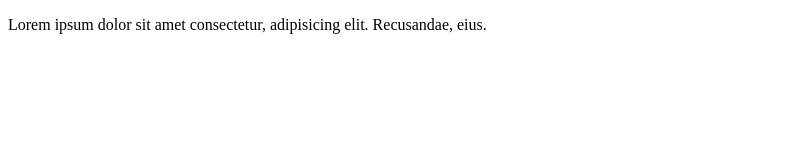
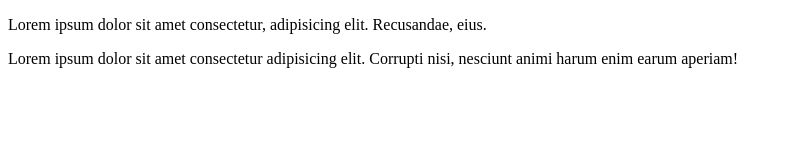
Before and after one commit to svetabarabanova/test, a plain HTML site: page cat.html in a window 1280 px wide. Shown: the whole page, without its empty margins (0-792 px from the left). Drawn offline with Linux system fonts and the light colour scheme.

Commit message:
add paragraph to cat.html

```diff
--- a/cat.html
+++ b/cat.html
@@ -7,5 +7,7 @@
 </head>
 <body>
   <p>Lorem ipsum dolor sit amet consectetur, adipisicing elit. Recusandae, eius.</p>
+  <p>Lorem ipsum dolor sit amet consectetur adipisicing elit.
+    Corrupti nisi, nesciunt animi harum enim earum aperiam!</p>
 </body>
 </html>
```
